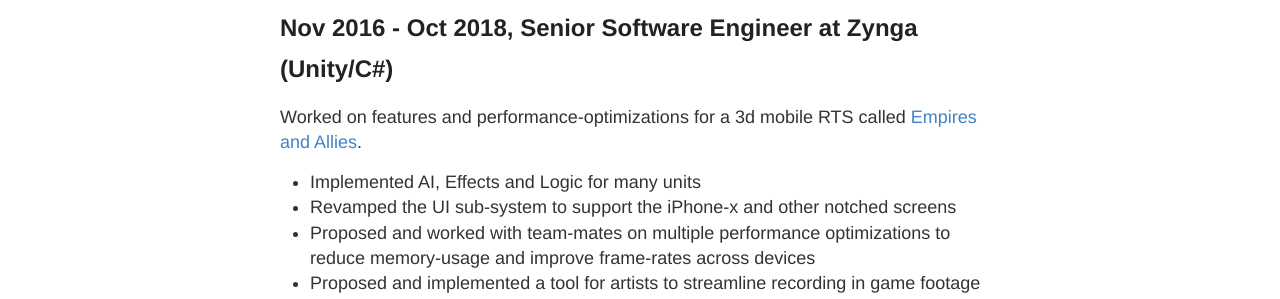
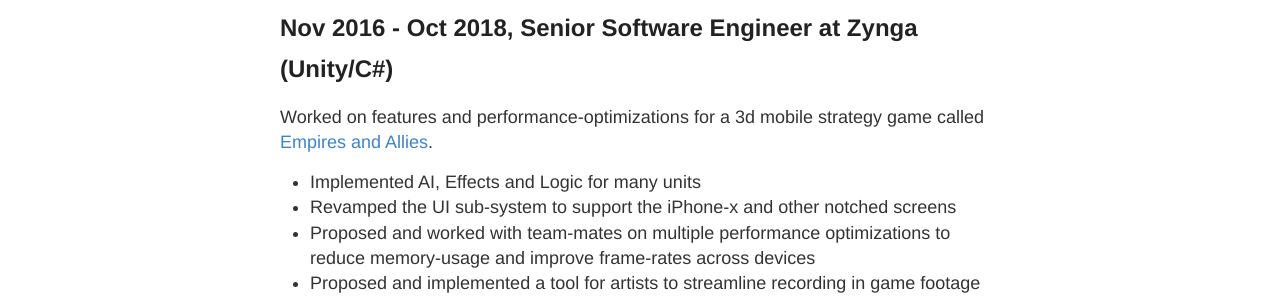
Before and after one commit to bapel/bapel.github.io, a Jekyll site: the page built from cv.md, in a window 1280 px wide. Shown: the part 1154-1453 px from the top of the page. Built offline with Jekyll 4.4.1, drawn with Linux system fonts in a browser that asks for light colours.

Commit message:
Updated CV

```diff
--- a/cv.md
+++ b/cv.md
@@ -32,7 +32,7 @@
 
 ## Nov 2016 - Oct 2018, Senior Software Engineer at Zynga (Unity/C#)
 
-Worked on features and performance-optimizations for a 3d mobile RTS called [Empires and Allies](https://www.youtube.com/watch?v=XT-J99zNf_w).
+Worked on features and performance-optimizations for a 3d mobile strategy game called [Empires and Allies](https://www.youtube.com/watch?v=XT-J99zNf_w).
 
 - Implemented AI, Effects and Logic for many units
 - Revamped the UI sub-system to support the iPhone-x and other notched screens
```
